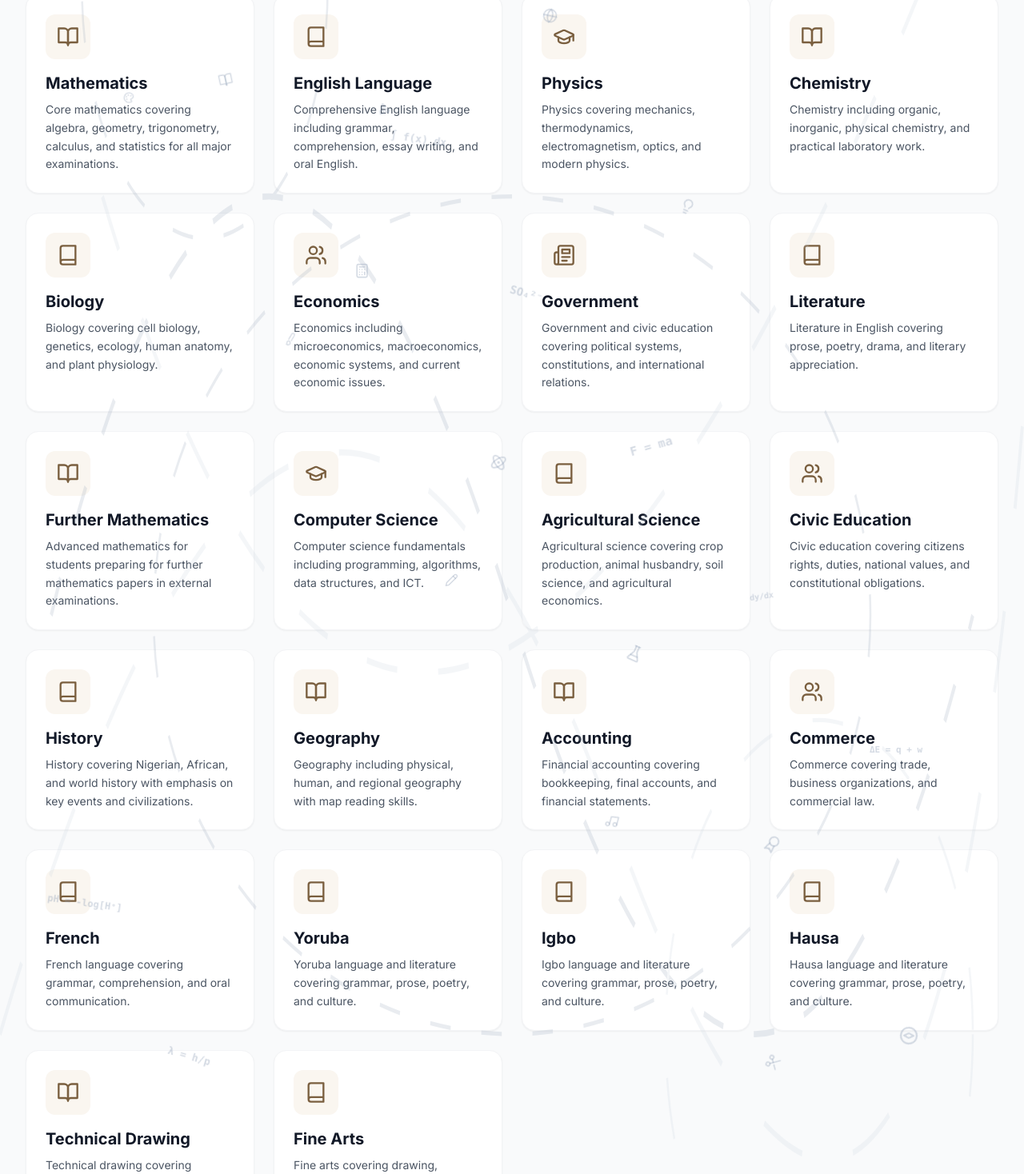
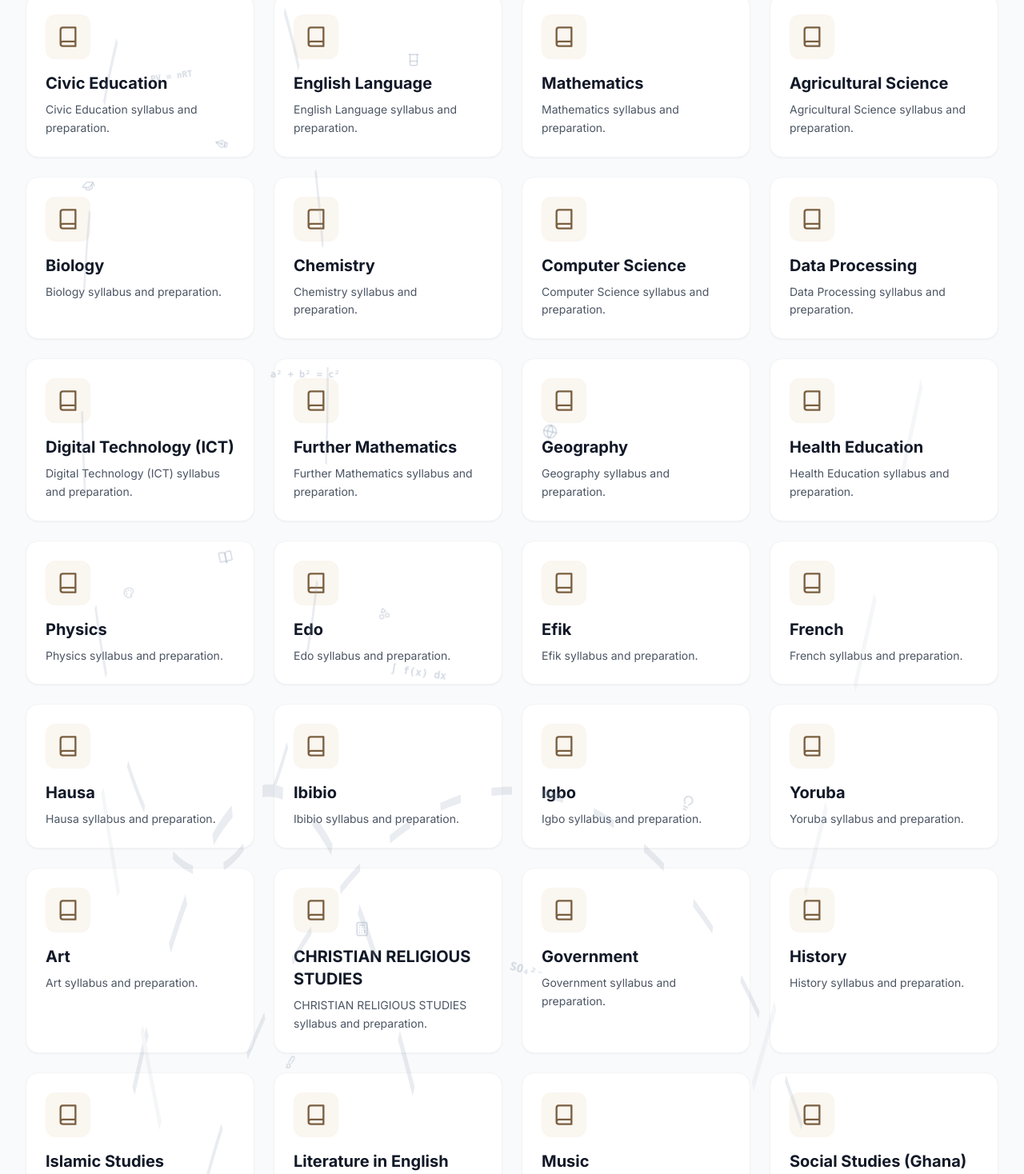
Before and after one commit to edwardianhosting-cyber/edwardian-consult, a Next.js app in the folder frontend/: page /subjects in a window 1280 px wide. Shown: the part 540-2008 px from the top of the page at 80% size. Built offline with nearby package versions, Linux system fonts and the light colour scheme.

Commit message:
Add full subjects list to subjects page

```diff
--- a/frontend/src/app/subjects/page.tsx
+++ b/frontend/src/app/subjects/page.tsx
@@ -12,76 +12,72 @@ import AnimatedAcademicBackground from '@/components/public/AnimatedAcademicBack
 import TypewriterText from '@/components/public/TypewriterText';
 
 const subjects = [
-  {
-    title: 'Mathematics',
-    icon: BookOpen,
-    description: 'Core mathematics covering algebra, geometry, trigonometry, calculus, and statistics for all major examinations.',
-  },
-  {
-    title: 'English Language',
-    icon: Book,
-    description: 'Comprehensive English language including grammar, comprehension, essay writing, and oral English.',
-  },
-  {
-    title: 'Physics',
-    icon: GraduationCap,
-    description: 'Physics covering mechanics, thermodynamics, electromagnetism, optics, and modern physics.',
-  },
-  {
-    title: 'Chemistry',
-    icon: BookOpen,
-    description: 'Chemistry including organic, inorganic, physical chemistry, and practical laboratory work.',
-  },
-  {
-    title: 'Biology',
-    icon: Book,
-    description: 'Biology covering cell biology, genetics, ecology, human anatomy, and plant physiology.',
-  },
-  {
-    title: 'Economics',
-    icon: Users,
-    description: 'Economics including microeconomics, macroeconomics, economic systems, and current economic issues.',
-  },
-  {
-    title: 'Government',
-    icon: Newspaper,
-    description: 'Government and civic education covering political systems, constitutions, and international relations.',
-  },
-  {
-    title: 'Literature',
-    icon: Book,
-    description: 'Literature in English covering prose, poetry, drama, and literary appreciation.',
-  },
-  {
-    title: 'Further Mathematics',
-    icon: BookOpen,
-    description: 'Advanced mathematics for students preparing for further mathematics papers in external examinations.',
-  },
-  {
-    title: 'Computer Science',
-    icon: GraduationCap,
-    description: 'Computer science fundamentals including programming, algorithms, data structures, and ICT.',
-  },
-  {
-    title: 'Agricultural Science',
-    icon: Book,
-    description: 'Agricultural science covering crop production, animal husbandry, soil science, and agricultural economics.',
-  },
-  {
-    title: 'Civic Education',
-    icon: Users,
-    description: 'Civic education covering citizens rights, duties, national values, and constitutional obligations.',
-  },
-  { title: 'History', icon: Book, description: 'History covering Nigerian, African, and world history with emphasis on key events and civilizations.' },
-  { title: 'Geography', icon: BookOpen, description: 'Geography including physical, human, and regional geography with map reading skills.' },
-  { title: 'Accounting', icon: BookOpen, description: 'Financial accounting covering bookkeeping, final accounts, and financial statements.' },
-  { title: 'Commerce', icon: Users, description: 'Commerce covering trade, business organizations, and commercial law.' },
-  { title: 'French', icon: Book, description: 'French language covering grammar, comprehension, and oral communication.' },
-  { title: 'Yoruba', icon: Book, description: 'Yoruba language and literature covering grammar, prose, poetry, and culture.' },
-  { title: 'Igbo', icon: Book, description: 'Igbo language and literature covering grammar, prose, poetry, and culture.' },
-  { title: 'Hausa', icon: Book, description: 'Hausa language and literature covering grammar, prose, poetry, and culture.' },
-  { title: 'Technical Drawing', icon: BookOpen, description: 'Technical drawing covering projections, isometric views, and engineering graphics.' },
-  { title: 'Fine Arts', icon: Book, description: 'Fine arts covering drawing, painting, and art appreciation.' },
+  { title: 'Civic Education', icon: Book, description: 'Civic Education syllabus and preparation.' },
+  { title: 'English Language', icon: Book, description: 'English Language syllabus and preparation.' },
+  { title: 'Mathematics', icon: Book, description: 'Mathematics syllabus and preparation.' },
+  { title: 'Agricultural Science', icon: Book, description: 'Agricultural Science syllabus and preparation.' },
+  { title: 'Biology', icon: Book, description: 'Biology syllabus and preparation.' },
+  { title: 'Chemistry', icon: Book, description: 'Chemistry syllabus and preparation.' },
+  { title: 'Computer Science', icon: Book, description: 'Computer Science syllabus and preparation.' },
+  { title: 'Data Processing', icon: Book, description: 'Data Processing syllabus and preparation.' },
+  { title: 'Digital Technology (ICT)', icon: Book, description: 'Digital Technology (ICT) syllabus and preparation.' },
+  { title: 'Further Mathematics', icon: Book, description: 'Further Mathematics syllabus and preparation.' },
+  { title: 'Geography', icon: Book, description: 'Geography syllabus and preparation.' },
+  { title: 'Health Education', icon: Book, description: 'Health Education syllabus and preparation.' },
+  { title: 'Physics', icon: Book, description: 'Physics syllabus and preparation.' },
+  { title: 'Edo', icon: Book, description: 'Edo syllabus and preparation.' },
+  { title: 'Efik', icon: Book, description: 'Efik syllabus and preparation.' },
+  { title: 'French', icon: Book, description: 'French syllabus and preparation.' },
+  { title: 'Hausa', icon: Book, description: 'Hausa syllabus and preparation.' },
+  { title: 'Ibibio', icon: Book, description: 'Ibibio syllabus and preparation.' },
+  { title: 'Igbo', icon: Book, description: 'Igbo syllabus and preparation.' },
+  { title: 'Yoruba', icon: Book, description: 'Yoruba syllabus and preparation.' },
+  { title: 'Art', icon: Book, description: 'Art syllabus and preparation.' },
+  { title: 'CHRISTIAN RELIGIOUS STUDIES', icon: Book, description: 'CHRISTIAN RELIGIOUS STUDIES syllabus and preparation.' },
+  { title: 'Government', icon: Book, description: 'Government syllabus and preparation.' },
+  { title: 'History', icon: Book, description: 'History syllabus and preparation.' },
+  { title: 'Islamic Studies', icon: Book, description: 'Islamic Studies syllabus and preparation.' },
+  { title: 'Literature in English', icon: Book, description: 'Literature in English syllabus and preparation.' },
+  { title: 'Music', icon: Book, description: 'Music syllabus and preparation.' },
+  { title: 'Social Studies (Ghana)', icon: Book, description: 'Social Studies (Ghana) syllabus and preparation.' },
+  { title: 'West African Traditional Religion', icon: Book, description: 'West African Traditional Religion syllabus and preparation.' },
+  { title: 'Book Keeping', icon: Book, description: 'Book Keeping syllabus and preparation.' },
+  { title: 'Business Management', icon: Book, description: 'Business Management syllabus and preparation.' },
+  { title: 'Clerical Office Duties', icon: Book, description: 'Clerical Office Duties syllabus and preparation.' },
+  { title: 'Commerce', icon: Book, description: 'Commerce syllabus and preparation.' },
+  { title: 'Economics', icon: Book, description: 'Economics syllabus and preparation.' },
+  { title: 'Financial Accounting', icon: Book, description: 'Financial Accounting syllabus and preparation.' },
+  { title: 'Insurance', icon: Book, description: 'Insurance syllabus and preparation.' },
+  { title: 'Marketing', icon: Book, description: 'Marketing syllabus and preparation.' },
+  { title: 'Office Practice', icon: Book, description: 'Office Practice syllabus and preparation.' },
+  { title: 'Shorthand', icon: Book, description: 'Shorthand syllabus and preparation.' },
+  { title: 'Store Management', icon: Book, description: 'Store Management syllabus and preparation.' },
+  { title: 'Tourism', icon: Book, description: 'Tourism syllabus and preparation.' },
+  { title: 'Typewriting', icon: Book, description: 'Typewriting syllabus and preparation.' },
+  { title: 'Animal Husbandry (ALT A)', icon: Book, description: 'Animal Husbandry (ALT A) syllabus and preparation.' },
+  { title: 'Animal Husbandry ALT B', icon: Book, description: 'Animal Husbandry ALT B syllabus and preparation.' },
+  { title: 'Auto Body Repairs', icon: Book, description: 'Auto Body Repairs syllabus and preparation.' },
+  { title: 'Auto Electrical Work', icon: Book, description: 'Auto Electrical Work syllabus and preparation.' },
+  { title: 'Auto Mechanical Work', icon: Book, description: 'Auto Mechanical Work syllabus and preparation.' },
+  { title: 'Auto Parts Merchandising', icon: Book, description: 'Auto Parts Merchandising syllabus and preparation.' },
+  { title: 'Basic Electricity/ Applied Electricity', icon: Book, description: 'Basic Electricity/ Applied Electricity syllabus and preparation.' },
+  { title: 'Basketry', icon: Book, description: 'Basketry syllabus and preparation.' },
+  { title: 'Building Construction', icon: Book, description: 'Building Construction syllabus and preparation.' },
+  { title: 'Catering', icon: Book, description: 'Catering syllabus and preparation.' },
+  { title: 'Ceramics', icon: Book, description: 'Ceramics syllabus and preparation.' },
+  { title: 'Computer Hardware and GSM Repairs', icon: Book, description: 'Computer Hardware and GSM Repairs syllabus and preparation.' },
+  { title: 'Fisheries (Alternative B)', icon: Book, description: 'Fisheries (Alternative B) syllabus and preparation.' },
+  { title: 'Foods and Nutrition', icon: Book, description: 'Foods and Nutrition syllabus and preparation.' },
+  { title: 'Forestry', icon: Book, description: 'Forestry syllabus and preparation.' },
+  { title: 'Home Management', icon: Book, description: 'Home Management syllabus and preparation.' },
+  { title: 'Mining', icon: Book, description: 'Mining syllabus and preparation.' },
+  { title: 'Painting And Decorating', icon: Book, description: 'Painting And Decorating syllabus and preparation.' },
+  { title: 'Radio, Television and Electronics Works', icon: Book, description: 'Radio, Television and Electronics Works syllabus and preparation.' },
+  { title: 'Refrigeration And Air-Conditioning', icon: Book, description: 'Refrigeration And Air-Conditioning syllabus and preparation.' },
+  { title: 'Technical Drawing', icon: Book, description: 'Technical Drawing syllabus and preparation.' },
+  { title: 'Textiles', icon: Book, description: 'Textiles syllabus and preparation.' },
+  { title: 'Welding', icon: Book, description: 'Welding syllabus and preparation.' },
+  { title: 'Woodwork', icon: Book, description: 'Woodwork syllabus and preparation.' },
 ];
 
 export default function SubjectsPage() {
```
Also changed, not shown: 1 other file (tests, documents, lock files or other folders).
